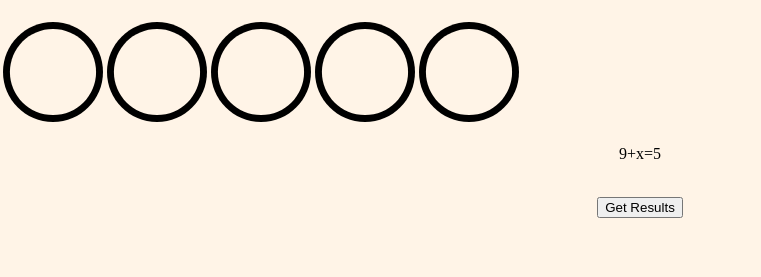
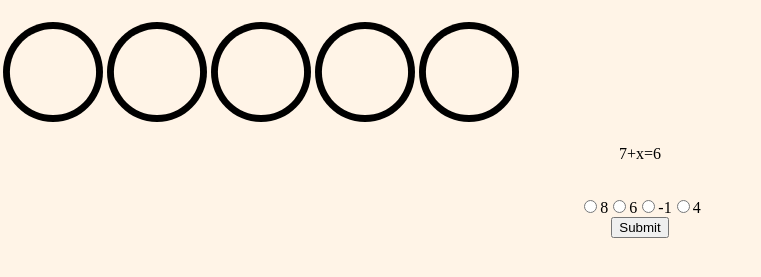
Before and after one commit to auxetica/auxetica.github.io, a plain HTML site: page variables1.html in a window 1280 px wide. Shown: the part 61-338 px from the top of the page, without its empty margins (0-761 px from the left). Drawn offline with Linux system fonts and the light colour scheme.

Commit message:
Create setQuestion and generally make javscript an actual thing now

```diff
--- a/variables1.html
+++ b/variables1.html
@@ -19,8 +19,10 @@
     </table>
     <p id="PROBLEM_TEXT"></p>
     <img id="PROBLEM_IMAGE" src=""></img>
-    <div id="quiz"></div>
-    <button id="submit">Get Results</button>
+    <div id="quiz">
+
+    </div>
+    <button onclick="checkAnswer()" id="submit">Submit</button>
     <div id="results"></div>
     <script src="./variables1.js"></script>
 </body>
--- a/variables1.js
+++ b/variables1.js
@@ -1,4 +1,70 @@
-const num1 = Math.floor(Math.random() * 10);
-const num2 = Math.floor(Math.random() * 10);
+var score = 0;
+const questionAmount = 5;
+const answerAmount = 4;
 
-document.getElementById('PROBLEM_TEXT').innerText = num1 + "+x=" + num2;
+
+const submitButton = document.getElementById('submit');
+const quizContainer = document.getElementById('quiz');
+
+//returns array of random numbers from [0, upperBound] with length n
+function getRandom (n, upperBound) {
+    let randomNumbers = [];
+    while (randomNumbers.length < n) {
+        let rand = (Math.floor(Math.random() * (upperBound-1)));
+        if (!randomNumbers.includes(rand)){
+            randomNumbers.push(rand);
+        }
+    }
+    return randomNumbers;
+}
+
+function setQuestion() {
+    const num1 = Math.floor(Math.random() * 10);
+    const num2 = Math.floor(Math.random() * 10);
+    const correctAnswerNum = Math.floor(Math.random() * (answerAmount-1));
+    var optionArray = getRandom(answerAmount, 10);
+    var answer = num2-num1;
+    document.getElementById('PROBLEM_TEXT').innerText = num1 + "+x=" + num2;
+    for (let i = 0; i < answerAmount; i++) {
+        const optionLabel = document.createElement("label");
+        const option = document.createElement("input");
+        option.type = 'radio';
+        option.name = 'q';
+        if (i != correctAnswerNum){
+            optionLabel.textContent = optionArray[i];
+            option.value = optionArray[i];
+        }
+        else {
+            optionLabel.textContent = answer;
+            option.value = answer;
+        }
+        quizContainer.appendChild(option);
+        quizContainer.appendChild(optionLabel);
+    }
+
+}
+
+function checkAnswer() {
+    const userAnswer = document.querySelector('input[name="q"]:checked');
+    document.getElementById('PROBLEM_TEXT').innerText = userAnswer.value;
+}
+
+setQuestion()
+
+/*
+function results(){
+    function showResults(quizContainer) {
+        let userAnswer = (quizContainer.querySelector("input[name='q']:checked")||{}).value;
+        if (userAnswer == num2-num1) {
+            document.getElementById('PROBLEM_TEXT').innerText = userAnswer;
+        }
+        else {
+            document.getElementById('PROBLEM_TEXT').innerText = userAnswer;
+        }
+    }
+
+    submitButton.onclick = function() {
+        showResults(quizContainer);
+    }
+}
+*/
```
